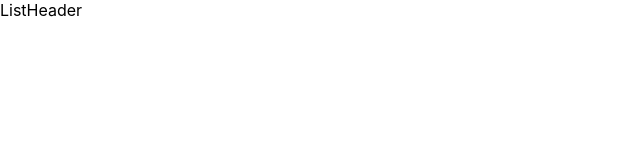
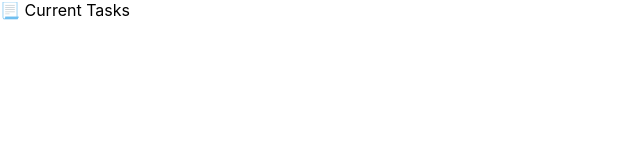
Before and after one commit to FabianUlises/PostGres-Todo, a React (Create React App) app in the folder client/: page / in a window 1280 px wide. Shown: the top 160 px of the page, without its empty margins (0-640 px from the left). Built offline with nearby package versions, Linux system fonts and the light colour scheme.

Commit message:
Added title to list header component using props

```diff
--- a/client/src/App.js
+++ b/client/src/App.js
@@ -5,7 +5,7 @@ import ListHeader from './components/listheader/ListHeader';
 function App() {
   return (
     <div className="App">
-      <ListHeader />
+      <ListHeader title='📃 Current Tasks' />
     </div>
   );
 }
--- a/client/src/components/listheader/ListHeader.js
+++ b/client/src/components/listheader/ListHeader.js
@@ -1,9 +1,11 @@
 // Dependencies
 import React from 'react';
 
-const ListHeader = () => {
+const ListHeader = (props) => {
   return (
-    <div>ListHeader</div>
+    <div className='list-header'>
+      {props.title}
+    </div>
   );
 };
 
```
Also changed, not shown: client/src/components/listheader/listheader.css (added).
